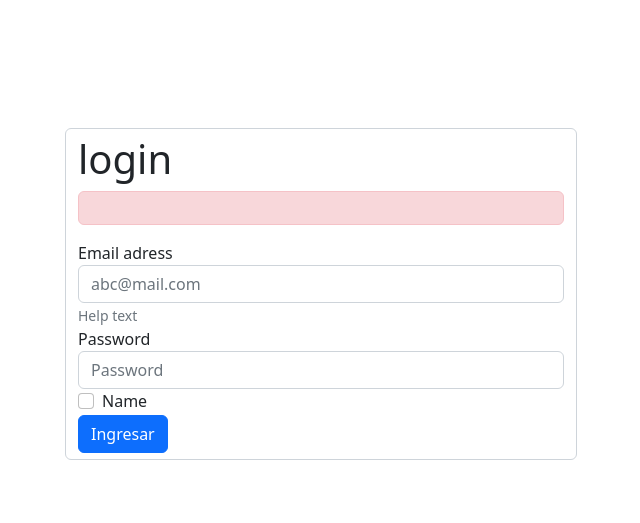
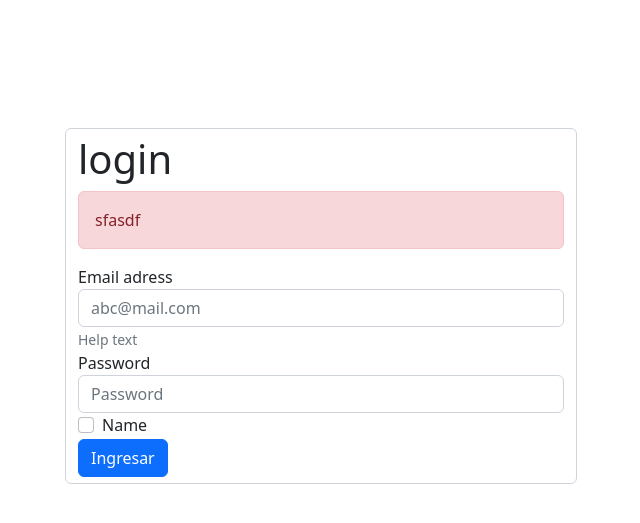
Before and after one commit to VelazquezIvanaRocio/LoginFlask, a Flask app: page / in a window 1280 px wide. Shown: the top 523 px of the page, without its empty margins (319-959 px from the left). Run offline with Flask 3, Linux system fonts and the light colour scheme; parts of the project's set-up code (start-up, migrations or seed data) failed here and were passed over; some libraries are stand-ins or nearby versions.

Commit message:
cambios 1

```diff
--- a/template/index.html
+++ b/template/index.html
@@ -28,7 +28,7 @@
             <h1> login </h1>
 
             <div class="alert alert-danger" role="alert">
-                {% if mensaje %}
+              sfasdf  {% if mensaje %}
                 {{  mensaje }}
                 {% endif %}
             </div>
```
